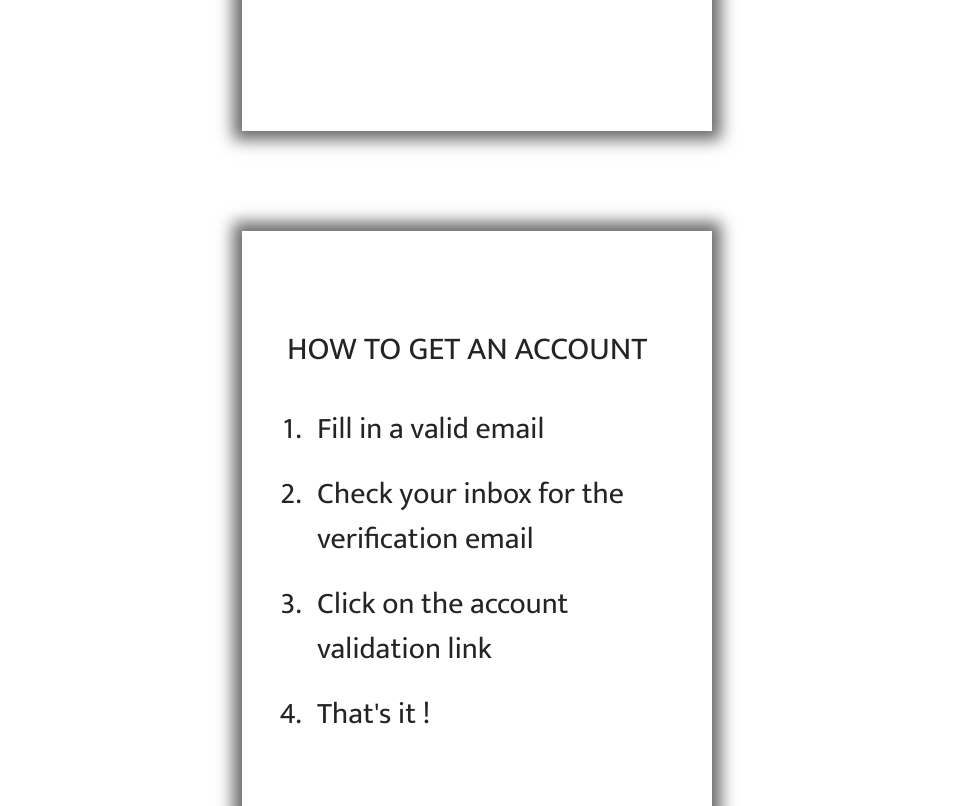
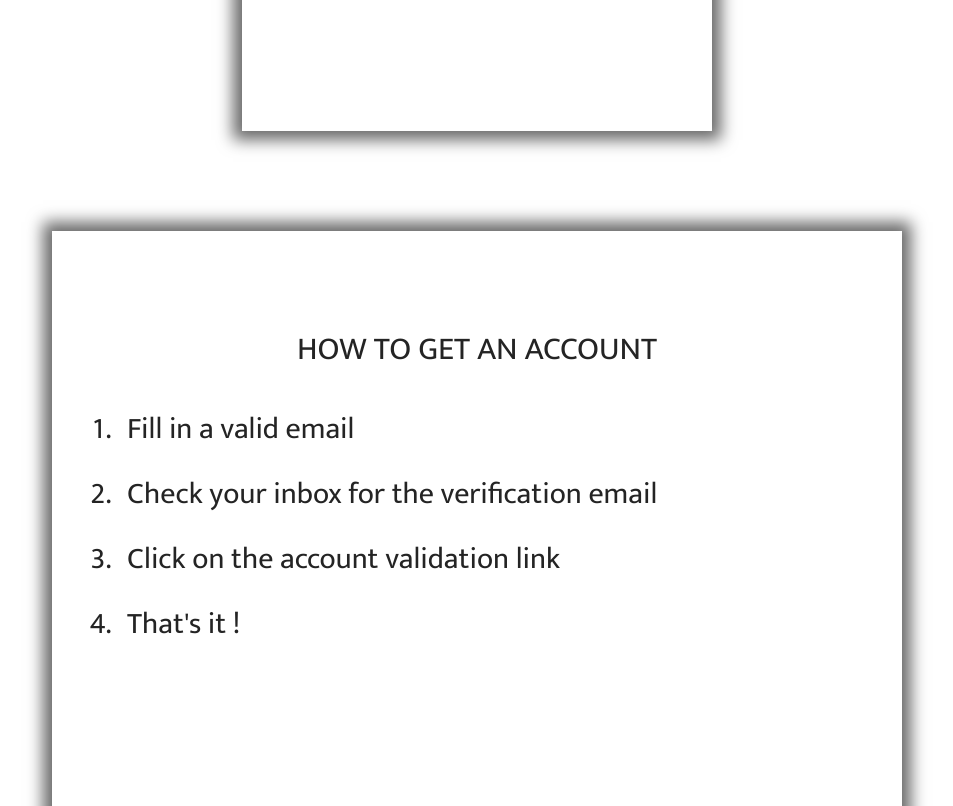
Before and after one commit to LeKillbit/Projet_PW1, a plain HTML site: page html/signup.html in a window 1280 px wide. Shown: the part 619-1425 px from the top of the page, without its empty margins (163-1116 px from the left). Drawn offline with Linux system fonts and the light colour scheme.

Commit message:
minor change

```diff
--- a/html/signup.html
+++ b/html/signup.html
@@ -72,11 +72,11 @@
         </div>
 
         <div class="row">
-            <div class="col-6 offset-3" style="padding: 50px;">
+            <div class="col-10 offset-1" style="padding: 50px;">
                 <div class="white-panel">
                     <div class="login-panel">
                         <div class="get_account">
-                            <h2>HOW TO GET AN ACCOUNT</h2>
+                            <h2 style="text-align: center;">HOW TO GET AN ACCOUNT</h2>
                             <ol style="padding:20px;">
                                 <li style="padding:10px;">Fill in a valid email</li>
                                 <li style="padding:10px;">Check your inbox for the verification email</li>
```
